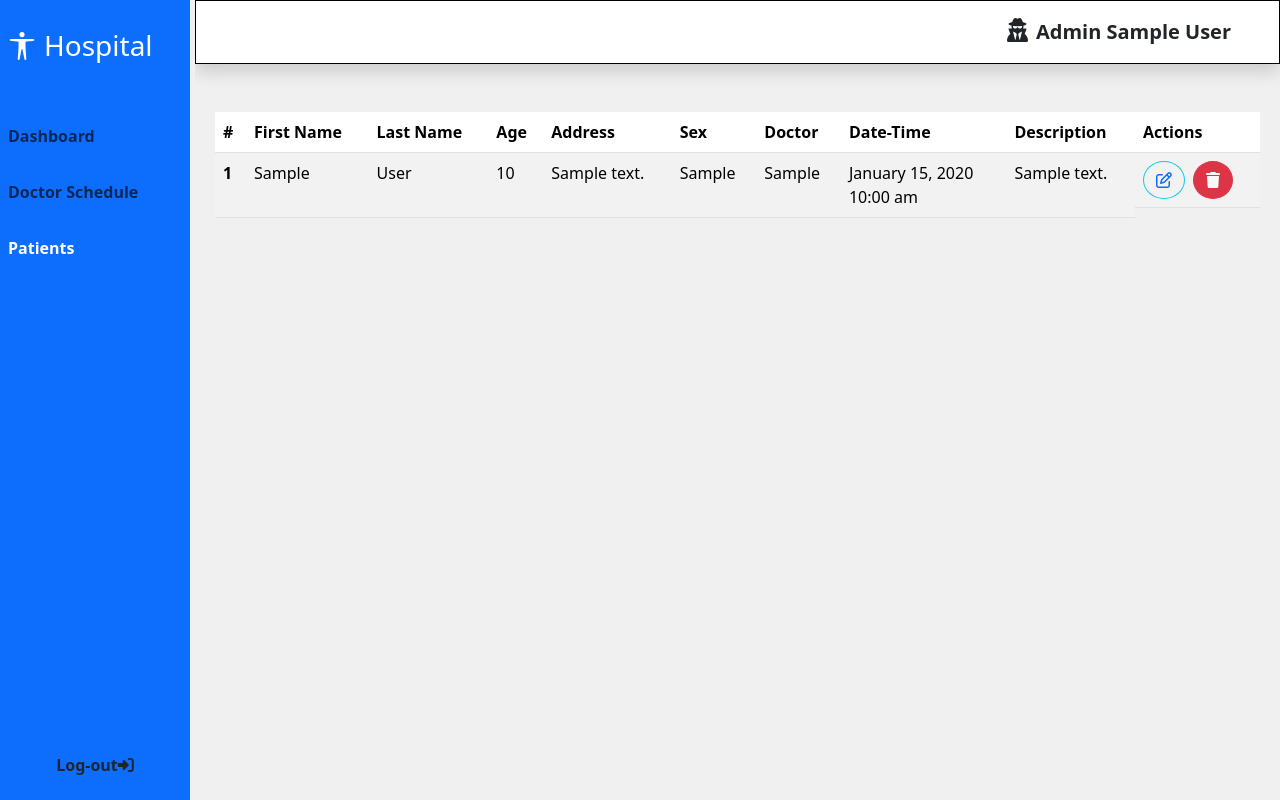
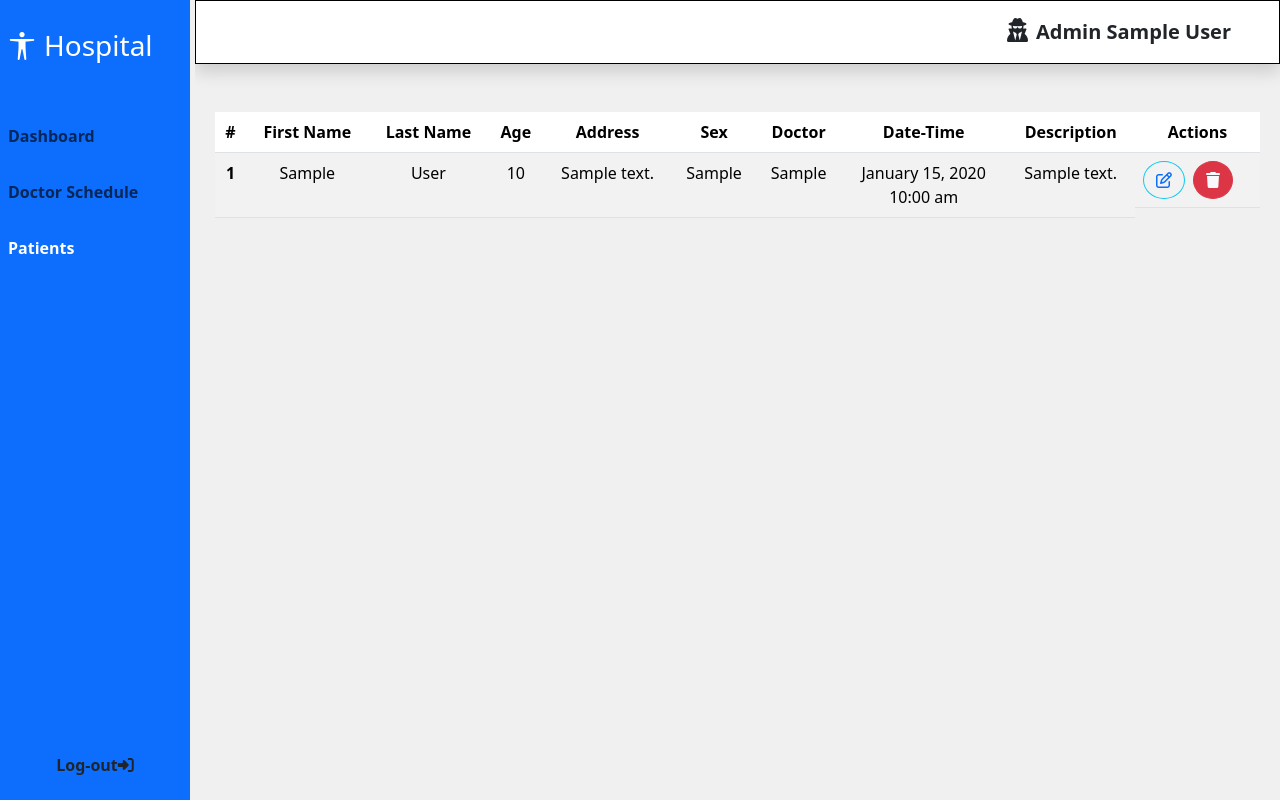
Before and after one commit to AlwinJun/hospital-appointment-system, a PHP site: page /admin/patient.php in a window 1280 px wide. Run offline with PHP 8.4, Linux system fonts and the light colour scheme; the visitor is signed in with stand-in values (Sample User, id 1); tables that the repository leaves empty or names only in its code hold one stand-in row (values such as "Sample post"); some libraries are stand-ins or nearby versions.

Commit message:
Minor updates

```diff
--- a/404.php
+++ b/404.php
@@ -4,7 +4,7 @@
     <p class="h1 fw-bold">
       404
     </p>
-    <!-- <p class="lead fw-semibold">Sorry, this page isn't available.</p> -->
+    <p class="lead fw-semibold">Sorry, this page isn't available.</p>
     <p class="lead fw-semibold">Hacker yan?! Mag log-in ka</p>
   </div>
 </div>
--- a/admin/patient.php
+++ b/admin/patient.php
@@ -68,7 +68,7 @@ $conn->close();
 
       <section class="row mb-4 mx-2">
         <div class="col">
-          <table class="table table-striped table-hover">
+          <table class="table table-striped table-hover text-center">
             <thead>
               <tr>
                 <th scope="col">#</th>
--- a/admin/schedule.php
+++ b/admin/schedule.php
@@ -83,7 +83,7 @@ $conn->close();
       <!-- Schedule table -->
       <section class="row justify content-between mb-4 mx-2">
         <div class="col">
-          <table class="table table-striped table-hover">
+          <table class="table table-striped table-hover text-center">
             <thead>
               <tr>
                 <th scope="col">#</th>
```
